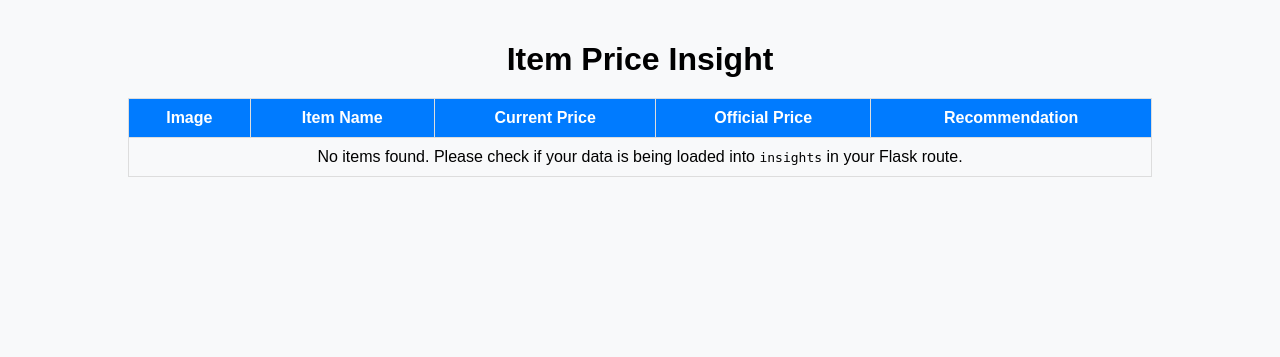
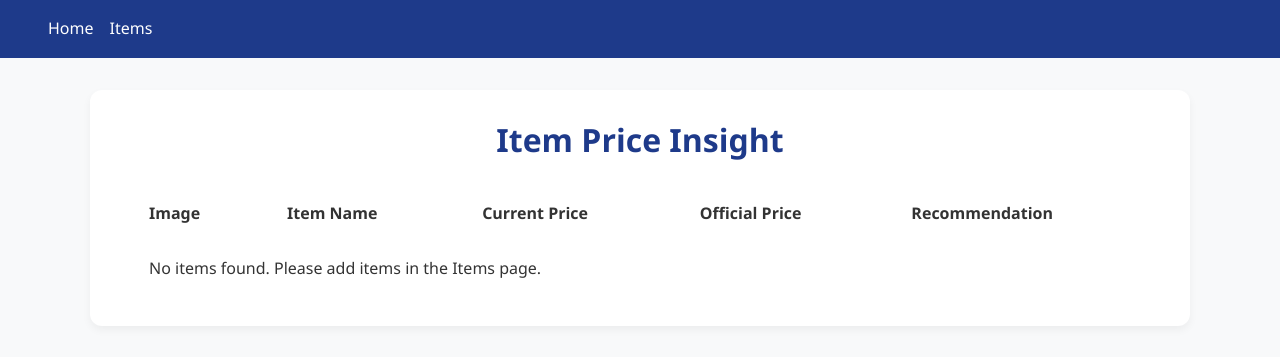
Before and after one commit to Akash-Chak/item-price-insight, a Flask app: template templates/home.html in a window 1280 px wide. Shown: the top 357 px of the page. Run offline with Flask 2, Linux system fonts and the light colour scheme; the template is opened without the code that fills it, so the values that code supplies are empty.

Commit message:
added css for home and items page

```diff
--- a/pages/__init__.py
+++ b/pages/__init__.py
@@ -4,6 +4,7 @@ from flask import Blueprint
 def register_blueprints(app):
     from .home import home_bp
     from .insights import insights_bp
-
+    from .items import items_bp
+    app.register_blueprint(items_bp)
     app.register_blueprint(home_bp)
     app.register_blueprint(insights_bp)
--- /dev/null
+++ b/static/css/base.css
@@ -0,0 +1,59 @@
+/* === Global Reset & Fonts === */
+* {
+  margin: 0;
+  padding: 0;
+  box-sizing: border-box;
+  font-family: "Segoe UI", Tahoma, Geneva, Verdana, sans-serif;
+}
+
+body {
+  background: #f8f9fa;
+  color: #333;
+  line-height: 1.6;
+}
+
+/* === Navbar === */
+.navbar {
+  background: #1e3a8a;
+  padding: 1rem 2rem;
+  color: #fff;
+  display: flex;
+  justify-content: flex-start; /* ✅ keeps links together on left */
+  align-items: center;
+}
+
+.navbar a {
+  color: #fff;
+  text-decoration: none;
+  margin-left: 1rem;  /* reduced spacing */
+  font-weight: 500;
+}
+
+.navbar a:hover {
+  text-decoration: underline;
+}
+
+/* === Container === */
+.container {
+  max-width: 1100px;
+  margin: 2rem auto;
+  padding: 1.5rem;
+  background: #fff;
+  border-radius: 12px;
+  box-shadow: 0 4px 8px rgba(0, 0, 0, 0.05);
+}
+
+/* === Buttons === */
+button, .btn {
+  background: #1e3a8a;
+  color: white;
+  border: none;
+  padding: 0.6rem 1.2rem;
+  border-radius: 8px;
+  cursor: pointer;
+  transition: 0.2s ease-in-out;
+}
+
+button:hover, .btn:hover {
+  background: #2563eb;
+}
--- /dev/null
+++ b/static/css/home.css
@@ -0,0 +1,61 @@
+/* === Home Page Styles === */
+h1 {
+  margin-bottom: 1rem;
+  color: #1e3a8a;
+}
+
+.item-list {
+  display: grid;
+  grid-template-columns: repeat(auto-fill, minmax(250px, 1fr));
+  gap: 1.5rem;
+}
+
+.item-card {
+  background: #fff;
+  border-radius: 12px;
+  padding: 1rem;
+  box-shadow: 0 3px 6px rgba(0,0,0,0.08);
+  transition: transform 0.2s;
+}
+
+.item-card:hover {
+  transform: translateY(-4px);
+}
+
+.item-card img {
+  width: 100%;
+  height: 180px;
+  object-fit: cover;
+  border-radius: 8px;
+}
+
+.item-card h3 {
+  margin: 0.8rem 0 0.4rem;
+  color: #111827;
+  font-size: 1.2rem;
+}
+
+.item-card p {
+  font-size: 0.9rem;
+  color: #4b5563;
+  margin-bottom: 0.6rem;
+}
+
+.item-card .price {
+  font-weight: bold;
+  color: #16a34a;
+  margin-bottom: 0.6rem;
+}
+
+/* === Table Styles === */
+table {
+  border-collapse: separate;
+  border-spacing: 20px 10px; /* ✅ horizontal & vertical spacing */
+  width: 100%;
+}
+
+table th,
+table td {
+  padding: 10px 15px;
+  text-align: left;
+}
--- a/templates/base.html
+++ b/templates/base.html
@@ -1,24 +1,20 @@
-<!doctype html>
+<!DOCTYPE html>
 <html lang="en">
-  <head>
-    <meta charset="utf-8">
-    <meta name="viewport" content="width=device-width, initial-scale=1">
-    <title>Ecommerce Price Insights</title>
-    <link rel="stylesheet" href="/static/styles.css">
-  </head>
-  <body>
-    <header>
-      <h1>Ecommerce Price Insights — Phase 1</h1>
-      <nav>
-        <a href="/">Home</a> |
-        <a href="/insights">Insights</a>
-      </nav>
-    </header>
-    <main>
-      {% block content %}{% endblock %}
-    </main>
-    <footer>
-      <small>Phase 1 — Draft</small>
-    </footer>
-  </body>
+<head>
+    <meta charset="UTF-8">
+    <meta name="viewport" content="width=device-width, initial-scale=1.0">
+    <title>Price Insight App</title>
+    <link rel="stylesheet" href="{{ url_for('static', filename='css/base.css') }}">
+    {% block extra_css %}{% endblock %}
+    {% block head %}{% endblock %}
+</head>
+<body>
+    <div class="navbar">
+        <a href="/home">Home</a>
+        <a href="/items">Items</a>
+    </div>
+    <div class="container">
+        {% block content %}{% endblock %}
+    </div>
+</body>
 </html>
--- a/templates/home.html
+++ b/templates/home.html
@@ -1,49 +1,9 @@
-<!-- templates/home.html -->
-<!DOCTYPE html>
-<html lang="en">
-<head>
-    <meta charset="UTF-8">
-    <meta name="viewport" content="width=device-width, initial-scale=1.0">
-    <title>Price Insight App</title>
-    <style>
-        body {
-            font-family: Arial, sans-serif;
-            margin: 0;
-            padding: 0;
-            background-color: #f8f9fa;
-        }
-        .container {
-            width: 80%;
-            margin: 0 auto;
-            padding: 20px;
-        }
-        h1 {
-            text-align: center;
-            margin-bottom: 20px;
-        }
-        table {
-            width: 100%;
-            border-collapse: collapse;
-            margin-top: 20px;
-        }
-        th, td {
-            padding: 10px;
-            border: 1px solid #ddd;
-            text-align: center;
-        }
-        th {
-            background-color: #007BFF;
-            color: white;
-        }
-        img {
-            max-width: 60px;
-            height: auto;
-        }
-    </style>
-</head>
-<body>
-    <div class="container">
-        <h1>Item Price Insight</h1>
+{% extends "base.html" %}
+{% block extra_css %}
+<link rel="stylesheet" href="{{ url_for('static', filename='css/home.css') }}">
+{% endblock %}
+{% block content %}
+<h1 style="text-align:center;">Item Price Insight</h1>
 <table>
     <thead>
         <tr>
@@ -58,7 +18,7 @@
         {% if results %}
             {% for item in results %}
             <tr>
-                        <td><img src="{{ item.image_url }}" alt="{{ item.name }}"></td>
+                <td><img src="{{ item.image_url }}" alt="{{ item.name }}" style="max-width:60px;"></td>
                 <td>{{ item.name }}</td>
                 <td>{{ item.ecommerce_price }}</td>
                 <td>{{ item.official_price }}</td>
@@ -67,11 +27,9 @@
             {% endfor %}
         {% else %}
             <tr>
-                        <td colspan="5">No items found. Please check if your data is being loaded into <code>insights</code> in your Flask route.</td>
+                <td colspan="5">No items found. Please add items in the Items page.</td>
             </tr>
         {% endif %}
     </tbody>
 </table>
-    </div>
-</body>
-</html>
+{% endblock %}
```
Also changed, not shown: pages/home.py (+15 -3 lines), pages/items.py (added, +29 -0 lines), static/css/items.css (added, +71 -0 lines), templates/items.html (added, +78 -0 lines). Lines whose indentation alone changed are shown as unchanged.
